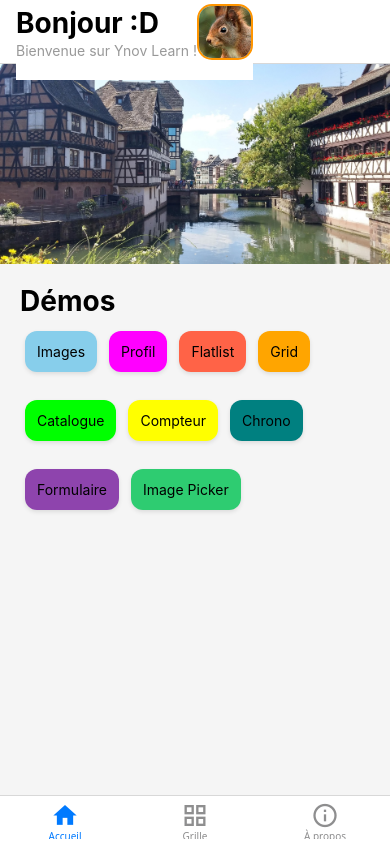
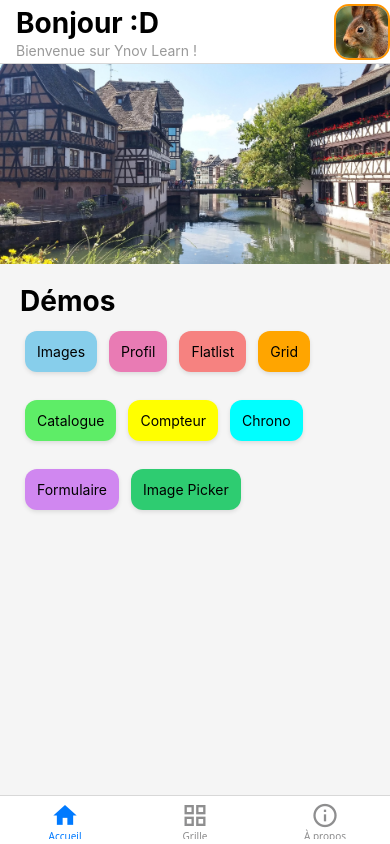
Before and after one commit to samir0067/ynov-learn, a React Native app: screen /Dashboard in a window 390 px wide. Built offline with nearby package versions, Linux system fonts and the light colour scheme.

Commit message:
fix: homogeneisation du style

```diff
--- a/App.tsx
+++ b/App.tsx
@@ -13,8 +13,10 @@ import ImagesScreen from "./src/screens/ImagesScreen";
 import ChronoScreen from "./src/screens/ChronoScreen";
 import FormScreen from "./src/screens/FormScreen";
 import CategoryDetailScreen from "./src/screens/CategoryDetailScreen";
-import HomeHeader from "./src/components/HomeHeader";
+import HomeHeaderTitle from "./src/components/HomeHeaderTitle";
 import ImagePickerDemoScreen from "./src/screens/ImagePickerDemoScreen";
+import { COLORS } from "./src/constants/colors";
+import { Image } from "react-native";
 
 const Stack = createNativeStackNavigator();
 const Tab = createBottomTabNavigator();
@@ -27,48 +29,60 @@ function HomeStacks() {
                 component={HomeScreen}
                 options={{
                     title: "Bonjour :D",
-                    headerTitle: props => <HomeHeader />,
+                    headerTitle: () => <HomeHeaderTitle />,
+                    headerRight: () => (
+                        <Image
+                            source={require("./assets/images/squirrelpfp.jpg")}
+                            style={{
+                                width: 56,
+                                height: 56,
+                                borderRadius: 15,
+                                borderWidth: 2,
+                                borderColor: COLORS.primary,
+                            }}
+                        />
+                    ),
                 }}
             />
             <Stack.Screen
                 name="Images"
                 component={ImagesScreen}
-                options={{ title: "Démo Images" }}
+                options={{ title: "Images" }}
             />
             <Stack.Screen
                 name="Profile"
                 component={ProfileScreen}
-                options={{ title: "Démo Profil" }}
+                options={{ title: "Profils" }}
             />
             <Stack.Screen
                 name="FlatListDemo"
                 component={FlatListDemoScreen}
-                options={{ title: "Démo Flatlist" }}
+                options={{ title: "Flatlist" }}
             />
             <Stack.Screen
                 name="GridDemo"
                 component={GridDemoScreen}
-                options={{ title: "Démo Grid" }}
+                options={{ title: "Grid" }}
             />
             <Stack.Screen
                 name="Catalog"
                 component={CatalogScreen}
-                options={{ title: "Démo Catalogue" }}
+                options={{ title: "Catalogue" }}
             />
             <Stack.Screen
                 name="Compteur"
                 component={CompteurScreen}
-                options={{ title: "Démo Compteur" }}
+                options={{ title: "Compteur" }}
             />
             <Stack.Screen
                 name="Chrono"
                 component={ChronoScreen}
-                options={{ title: "Démo Chrono" }}
+                options={{ title: "Chronomètre" }}
             />
             <Stack.Screen
                 name="Form"
                 component={FormScreen}
-                options={{ title: "Formulaire ✍️" }}
+                options={{ title: "Formulaire" }}
             />
             <Stack.Screen
                 name="ImagePickerDemo"
@@ -99,11 +113,7 @@ function NavTabs() {
                     tabBarIcon: ({ color, focused }) => (
                         <MaterialCommunityIcons
                             size={28}
-                            name={
-                                focused
-                                    ? "home"
-                                    : "home-outline"
-                            }
+                            name={focused ? "home" : "home-outline"}
                             color={color}
                         />
                     ),
@@ -117,11 +127,7 @@ function NavTabs() {
                     tabBarIcon: ({ color, focused }) => (
                         <MaterialCommunityIcons
                             size={28}
-                            name={
-                                focused
-                                    ? "view-grid"
-                                    : "view-grid-outline"
-                            }
+                            name={focused ? "view-grid" : "view-grid-outline"}
                             color={color}
                         />
                     ),
@@ -141,6 +147,13 @@ function NavTabs() {
                             color={color}
                         />
                     ),
+                    headerStyle: {
+                        backgroundColor: COLORS.primary,
+                    },
+                    headerTintColor: "#fff",
+                    headerTitleStyle: {
+                        fontWeight: "bold",
+                    },
                 }}
             />
         </Tab.Navigator>
--- a/src/components/HomeHeader.tsx
+++ /dev/null
@@ -1,48 +0,0 @@
-import { Image, StyleSheet, Text, View } from "react-native";
-import { COLORS } from "../constants/colors";
-
-const avatar = require("../../assets/images/squirrelpfp.jpg");
-
-export default function HomeHeader() {
-    return (
-        <View style={styles.header}>
-            <View>
-                <Text style={styles.title}>Bonjour :D</Text>
-                <Text style={styles.subtitle}>Bienvenue sur Ynov Learn !</Text>
-            </View>
-            <Image
-                source={avatar}
-                style={styles.avatar}
-            />
-        </View>
-    );
-}
-
-const styles = StyleSheet.create({
-    // ---- Header ----
-    header: {
-        flexDirection: "row",
-        alignItems: "center",
-        justifyContent: "space-between",
-        paddingVertical: 20,
-        width: "100%",
-        backgroundColor: COLORS.white,
-    },
-    title: {
-        fontSize: 28,
-        fontWeight: "bold",
-        color: COLORS.black,
-    },
-    subtitle: {
-        fontSize: 14,
-        color: COLORS.gray,
-        marginTop: 2,
-    },
-    avatar: {
-        width: 56,
-        height: 56,
-        borderRadius: 15,
-        borderWidth: 2,
-        borderColor: COLORS.primary,
-    },
-});
--- /dev/null
+++ b/src/components/HomeHeaderTitle.tsx
@@ -0,0 +1,30 @@
+import { StyleSheet, Text, View } from "react-native";
+import { COLORS } from "../constants/colors";
+
+
+export default function HomeHeaderTitle() {
+    return (
+        <View style={styles.header}>
+            <Text style={styles.title}>Bonjour :D</Text>
+            <Text style={styles.subtitle}>Bienvenue sur Ynov Learn !</Text>
+        </View>
+    );
+}
+
+const styles = StyleSheet.create({
+    // ---- Header ----
+    header: {
+        paddingVertical: 20,
+        width: "100%",
+    },
+    title: {
+        fontSize: 28,
+        fontWeight: "bold",
+        color: COLORS.black,
+    },
+    subtitle: {
+        fontSize: 14,
+        color: COLORS.gray,
+        marginTop: 2,
+    },
+});
--- a/src/screens/ChronoScreen.tsx
+++ b/src/screens/ChronoScreen.tsx
@@ -19,8 +19,7 @@ export default function ChronoScreen() {
 
     return (
         <View style={style.container}>
-            <Text style={style.title}>Chronomètre</Text>
-            <Text style={style.status}>{running ? "En cours" : "Arrêté"}</Text>
+            <Text style={style.status}>{running ? "En cours..." : "Arrêté"}</Text>
             <View style={style.chronoContainer}>
                 <View style={style.round}>
                     <Text style={style.seconds}>{seconds}</Text>
--- a/src/screens/FormScreen.tsx
+++ b/src/screens/FormScreen.tsx
@@ -36,7 +36,7 @@ export default function FormScreen() {
                         setSeconds(0);
                     }}
                     maxLength={20}
-                    placeholder="Entrez votre prénom ici..."
+                    placeholder="Je suis..."
                 />
                 <Text
                     style={
@@ -51,17 +51,15 @@ export default function FormScreen() {
                 </Text>
                 <View style={style.center}>
                     <Text style={style.greeting}>
-                        "
-                        {name.toLowerCase() === "ta mère"
+                        {name.toLowerCase() == "ta mère"
                             ? "Salut maman ! 👋"
-                            : name.toLowerCase() === "ton père"
+                            : name.toLowerCase() == "ton père"
                               ? "nooooooon 😱"
                               : name
                                 ? `Bonjour ${name} ! 👋`
-                                : seconds >= 5
+                                : seconds >= 8
                                   ? `T'es encore là ? 😴`
                                   : "Bonjour, qui es-tu ? 🤔"}
-                        "
                     </Text>
                     <Button
                         label="Effacer"
--- a/src/screens/GridDemoScreen.tsx
+++ b/src/screens/GridDemoScreen.tsx
@@ -66,14 +66,8 @@ export default function GridDemoScreen({ navigation }: { navigation: any }) {
                 )}
                 numColumns={2}
                 columnWrapperStyle={styles.row}
-                ListHeaderComponent={
-                    <View>
-                        <Text style={styles.header}>
-                            🔲 Grille de catégories
-                        </Text>
-                    </View>
-                }
-                ListFooterComponent={<View style={{ height: 20 }} />}
+                ListHeaderComponent={<View style={{ height: 16 }} />}
+                ListFooterComponent={<View style={{ height: 16 }} />}
             />
         </View>
     );
--- a/src/screens/HomeScreen.tsx
+++ b/src/screens/HomeScreen.tsx
@@ -10,13 +10,13 @@ type HomeScreenProps = {
 
 const DEMO_ITEMS = [
     { id: "1", label: "Images", screen: "Images", color: "skyblue" },
-    { id: "2", label: "Profil", screen: "Profile", color: "magenta" },
-    { id: "3", label: "Flatlist", screen: "FlatListDemo", color: "tomato" },
+    { id: "2", label: "Profil", screen: "Profile", color: "#e97bb4" },
+    { id: "3", label: "Flatlist", screen: "FlatListDemo", color: "#f68280" },
     { id: "4", label: "Grid", screen: "GridDemo", color: "orange" },
-    { id: "5", label: "Catalogue", screen: "Catalog", color: "lime" },
+    { id: "5", label: "Catalogue", screen: "Catalog", color: "#5eed67" },
     { id: "6", label: "Compteur", screen: "Compteur", color: "yellow" },
-    { id: "7", label: "Chrono", screen: "Chrono", color: "teal" },
-    { id: "8", label: "Formulaire", screen: "Form", color: "#8E44AD" },
+    { id: "7", label: "Chrono", screen: "Chrono", color: "cyan" },
+    { id: "8", label: "Formulaire", screen: "Form", color: "#d087f0" },
     { id: "9", label: "Image Picker", screen: "ImagePickerDemo", color: "#2ECC71" },
 ];
 
```
